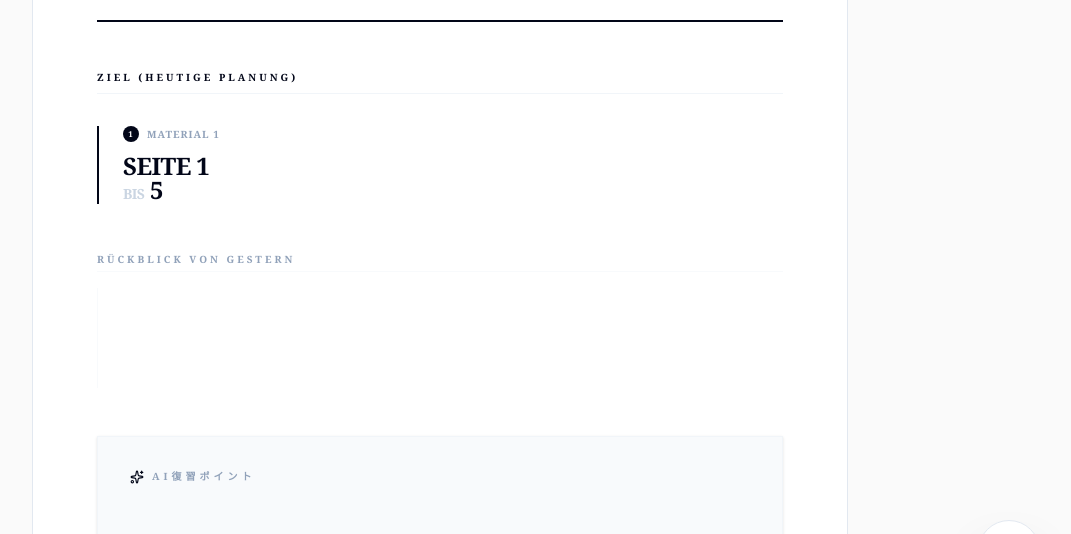
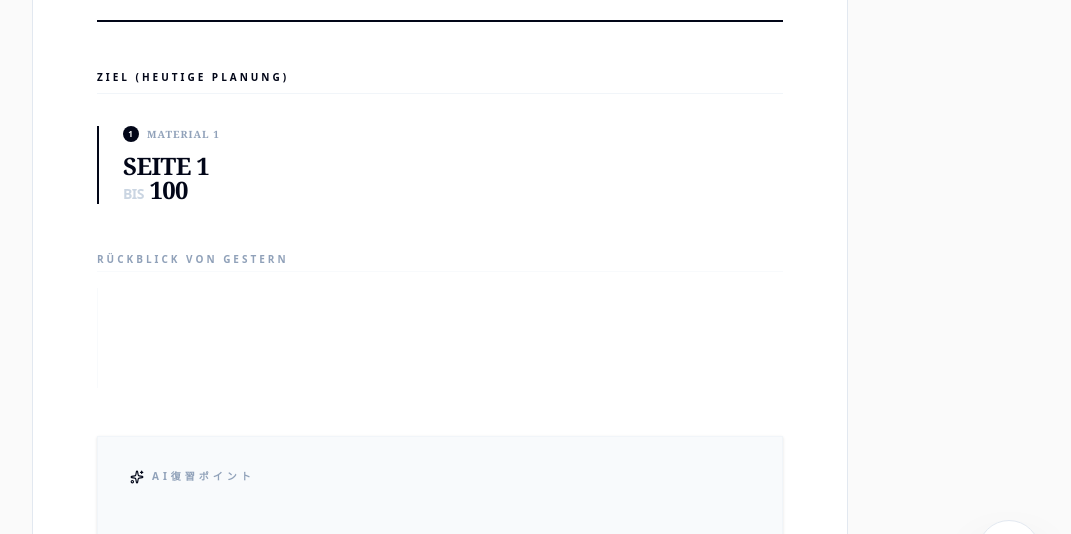
Before and after one commit to fumiya-tech-lab/learning, a Next.js app: page / in a window 1280 px wide. Shown: the part 178-712 px from the top of the page, without its empty margins (200-1271 px from the left). Built offline with nearby package versions, Linux system fonts and the light colour scheme.

Commit message:
Refactor Material type to use targetDate
Updated Material type to include targetDate instead of dailyPace. Adjusted related logic and UI elements to reflect this change.

```diff
--- a/app/page.tsx
+++ b/app/page.tsx
@@ -9,7 +9,7 @@ interface Material {
   name: string;
   totalPages: number;
   currentPage: number;
-  dailyPace: number;
+  targetDate: string;
 }
 
 export default function StudyKarteApp() {
@@ -17,9 +17,9 @@ export default function StudyKarteApp() {
   const [activeTab, setActiveTab] = useState<'karte' | 'analysis' | 'settings'>('karte');
   const [isAnalyzing, setIsAnalyzing] = useState(false);
 
-  // 状態管理
+  // 状態管理 (targetDateに一本化)
   const [materials, setMaterials] = useState<Material[]>([
-    { id: '1', name: "Material 1", totalPages: 100, currentPage: 0, dailyPace: 5 }
+    { id: '1', name: "Material 1", totalPages: 100, currentPage: 0, targetDate: "2025-12-31" }
   ]);
   const [fallCount, setFallCount] = useState(1);
   const [inputNote, setInputNote] = useState("");
@@ -28,6 +28,7 @@ export default function StudyKarteApp() {
   const [selectedImage, setSelectedImage] = useState<string | null>(null);
   const fileInputRef = useRef<HTMLInputElement>(null);
 
+  // 初回読み込み
   useEffect(() => {
     setMounted(true);
     const m = localStorage.getItem("karte_final_v15");
@@ -40,12 +41,25 @@ export default function StudyKarteApp() {
     if (c) setFallCount(Number(c));
   }, []);
 
+  // データ保存用
   const saveAllData = (updatedMaterials?: Material[], nextFallCount?: number) => {
     const dataToSave = updatedMaterials || materials;
     localStorage.setItem("karte_final_v15", JSON.stringify(dataToSave));
     localStorage.setItem("note_final_v15", storedReportNote);
     localStorage.setItem("ai_final_v15", JSON.stringify(aiExplanations));
     localStorage.setItem("fall_count_v15", String(nextFallCount || fallCount));
+  };
+
+  // 1日あたりの勉強量を計算するロジック
+  const calculateDailyPace = (m: Material) => {
+    const remainingPages = m.totalPages - m.currentPage;
+    const today = new Date();
+    const target = new Date(m.targetDate || "2025-12-31");
+    const diffTime = target.getTime() - today.getTime();
+    const diffDays = Math.ceil(diffTime / (1000 * 60 * 60 * 24));
+
+    if (diffDays <= 0) return remainingPages;
+    return Math.ceil(remainingPages / diffDays);
   };
 
   if (!mounted) return null;
@@ -79,7 +93,6 @@ export default function StudyKarteApp() {
   return (
     <div className="min-h-screen bg-[#FAFAFA] text-[#1A1A1A] font-serif">
 
-      {/* 1. Navigation */}
       <nav className="sticky top-0 z-20 bg-white border-b border-slate-100 px-8 py-3 flex justify-center gap-12 print:hidden shadow-sm">
         <button onClick={() => setActiveTab('karte')} className={`text-[10px] font-bold uppercase tracking-[0.2em] ${activeTab === 'karte' ? 'text-black border-b border-black' : 'text-slate-300'}`}>Karte</button>
         <button onClick={() => setActiveTab('analysis')} className={`text-[10px] font-bold uppercase tracking-[0.2em] ${activeTab === 'analysis' ? 'text-black border-b border-black' : 'text-slate-300'}`}>Analyse</button>
@@ -88,54 +101,52 @@ export default function StudyKarteApp() {
 
       <main className="max-w-4xl mx-auto p-4 md:p-10 pb-32 print:p-0">
 
-        {/* --- KARTE (学習カルテ本紙) --- */}
         {activeTab === 'karte' && (
           <div className="bg-white border border-slate-200 p-10 md:p-16 print:border-none print:p-0 min-h-[290mm] animate-in fade-in duration-700">
             <header className="flex justify-between items-end border-b-2 border-slate-950 pb-6 mb-12">
               <div className="space-y-0.5">
-                <h1 className="text-xl font-bold tracking-[0.3em] uppercase not-italic text-slate-950">学習カルテ</h1>
+                <h1 className="text-xl font-bold tracking-[0.3em] uppercase text-slate-950">学習カルテ</h1>
               </div>
               <div className="text-right text-[9px] font-mono text-slate-400 uppercase tracking-widest font-bold leading-tight">
-                {/* 以前の Täglicher Lernbericht を削除し、ここに FALL-NR. を配置 */}
                 FALL-NR. {fallCount.toString().padStart(4, '0')} <br />
                 {new Date().toLocaleDateString('de-DE')}
               </div>
             </header>
 
             <div className="space-y-12">
-              {/* ZIEL */}
               <section className="space-y-8">
-                <h3 className="text-[10px] font-bold uppercase tracking-[0.3em] text-slate-950 border-b border-slate-100 pb-2">Ziel (Heutige Planung)</h3>
+                <h3 className="text-[10px] font-bold uppercase tracking-[0.3em] text-slate-950 border-b border-slate-100 pb-2 font-sans">Ziel (Heutige Planung)</h3>
                 <div className="grid grid-cols-1 gap-10 pl-6 border-l-2 border-slate-950">
-                  {materials.map((m, idx) => (
+                  {materials.map((m, idx) => {
+                    const dailyGoal = calculateDailyPace(m);
+                    return (
                       <div key={m.id} className="space-y-3">
                         <p className="text-[10px] font-bold text-slate-400 uppercase tracking-widest flex items-center gap-2">
-                        <span className="bg-slate-950 text-white w-4 h-4 flex items-center justify-center rounded-full text-[8px]">{idx + 1}</span>
+                          <span className="bg-slate-950 text-white w-4 h-4 flex items-center justify-center rounded-full text-[8px] font-sans">{idx + 1}</span>
                           {m.name}
                         </p>
-                      <p className="text-2xl font-black tracking-tight leading-none text-slate-950 not-italic uppercase">
+                        <p className="text-2xl font-black tracking-tight leading-none text-slate-950 uppercase">
                           SEITE {m.currentPage + 1} <br />
-                        <span className="text-slate-300 text-sm">BIS</span> {Math.min(m.totalPages, m.currentPage + m.dailyPace)}
+                          <span className="text-slate-300 text-sm font-sans">BIS</span> {Math.min(m.totalPages, m.currentPage + dailyGoal)}
                         </p>
                       </div>
-                  ))}
+                    );
+                  })}
                 </div>
               </section>
 
-              {/* Rückblick */}
               <section className="space-y-4">
-                <h3 className="text-[10px] font-bold uppercase tracking-[0.3em] text-slate-400 border-b border-slate-50 pb-1">Rückblick von gestern</h3>
+                <h3 className="text-[10px] font-bold uppercase tracking-[0.3em] text-slate-400 border-b border-slate-50 pb-1 font-sans">Rückblick von gestern</h3>
                 <div className="text-[12px] leading-relaxed italic text-slate-700 whitespace-pre-wrap pl-6 border-l border-slate-50 min-h-[100px]">
                   {storedReportNote || ""}
                 </div>
               </section>
 
-              {/* AI復習ポイント */}
               <section className="p-8 bg-slate-50 border border-slate-100 shadow-sm">
-                <h3 className="text-[10px] font-bold uppercase tracking-[0.4em] mb-6 flex items-center gap-2 text-slate-400">
+                <h3 className="text-[10px] font-bold uppercase tracking-[0.4em] mb-6 flex items-center gap-2 text-slate-400 font-sans">
                   <Sparkles className="w-3.5 h-3.5 text-slate-950" /> AI復習ポイント
                 </h3>
-                <ul className="space-y-6 text-[12px] leading-relaxed text-slate-900 pl-6 border-l border-slate-300 font-serif">
+                <ul className="space-y-6 text-[12px] leading-relaxed text-slate-900 pl-6 border-l border-slate-300">
                   {aiExplanations.map((t, i) => (
                     <li key={i} className={t.startsWith('●') ? "font-bold mt-4" : "italic ml-4 text-slate-600"}>{t}</li>
                   ))}
@@ -145,16 +156,15 @@ export default function StudyKarteApp() {
           </div>
         )}
 
-        {/* --- ANALYSIS --- */}
         {activeTab === 'analysis' && (
-          <div className="space-y-10 animate-in slide-in-from-bottom-2 duration-500 font-sans">
-            <h2 className="text-[10px] font-bold text-slate-300 uppercase tracking-widest border-b pb-2">Dokumentation ＆ Analyse</h2>
+          <div className="space-y-10 animate-in slide-in-from-bottom-2 duration-500">
+            <h2 className="text-[10px] font-bold text-slate-300 uppercase tracking-widest border-b pb-2 font-sans">Dokumentation ＆ Analyse</h2>
             <section className="bg-white border border-slate-200 p-8 md:p-12 space-y-12 shadow-sm">
-              <div onClick={() => fileInputRef.current?.click()} className="border-2 border-dashed border-slate-100 h-64 flex items-center justify-center cursor-pointer hover:bg-slate-50 transition-all rounded-sm overflow-hidden text-slate-300 text-[9px] font-bold uppercase tracking-widest">
+              <div onClick={() => fileInputRef.current?.click()} className="border-2 border-dashed border-slate-100 h-64 flex items-center justify-center cursor-pointer hover:bg-slate-50 transition-all rounded-sm overflow-hidden text-slate-300 text-[9px] font-bold uppercase tracking-widest font-sans">
                 {selectedImage ? <img src={selectedImage} alt="Preview" className="h-full object-contain p-2" /> : "Screenshot hochladen"}
                 <input type="file" ref={fileInputRef} onChange={(e) => { const f=e.target.files?.[0]; if(f){ const r=new FileReader(); r.onloadend=()=>setSelectedImage(r.result as string); r.readAsDataURL(f); } }} className="hidden" accept="image/*" />
               </div>
-              <div className="space-y-8">
+              <div className="space-y-8 font-sans">
                 {materials.map(m => (
                   <div key={m.id} className="space-y-4 bg-slate-50/50 p-6 border border-slate-100">
                     <div className="flex justify-between items-center text-[11px] font-bold uppercase">
@@ -169,39 +179,46 @@ export default function StudyKarteApp() {
                 ))}
               </div>
               <textarea value={inputNote} onChange={(e) => setInputNote(e.target.value)} placeholder="Notizen..." className="w-full h-48 p-6 text-sm italic bg-[#FDFDFD] border border-slate-50 outline-none resize-none" />
-              <button onClick={runAiAnalysis} disabled={isAnalyzing} className="w-full py-5 bg-slate-900 text-white text-[10px] font-bold uppercase tracking-[0.4em] hover:bg-black transition-all">
+              <button onClick={runAiAnalysis} disabled={isAnalyzing} className="w-full py-5 bg-slate-900 text-white text-[10px] font-bold uppercase tracking-[0.4em] hover:bg-black transition-all font-sans">
                 {isAnalyzing ? "Analysiere..." : "Sichern ＆ Analyse"}
               </button>
             </section>
           </div>
         )}
 
-        {/* --- SETUP --- */}
         {activeTab === 'settings' && (
-          <div className="space-y-8 animate-in slide-in-from-bottom-2 duration-500 font-sans">
-            <header className="border-b border-slate-100 pb-2 flex justify-between items-end text-[10px] font-bold text-slate-300 uppercase tracking-widest">
+          <div className="space-y-8 animate-in slide-in-from-bottom-2 duration-500">
+            <header className="border-b border-slate-100 pb-2 flex justify-between items-end text-[10px] font-bold text-slate-300 uppercase tracking-widest font-sans">
                <span>Setup</span>
-               <button onClick={() => { saveAllData(); alert("Gespeichert."); }} className="bg-slate-900 text-white px-4 py-2 hover:bg-black">
+               <button onClick={() => { saveAllData(); alert("Gespeichert."); }} className="bg-slate-900 text-white px-4 py-2 hover:bg-black font-sans">
                  <Save className="w-3 h-3 inline mr-2" /> Speichern
                </button>
             </header>
-            <div className="grid grid-cols-1 gap-6">
+            <div className="grid grid-cols-1 gap-6 font-sans">
               {materials.map((m, idx) => (
                 <div key={m.id} className="bg-white border border-slate-200 p-10 flex flex-col gap-8 shadow-sm">
                   <div className="flex justify-between items-center border-b border-slate-50 pb-4">
                     <div className="flex-grow">
-                      <span className="text-[9px] font-mono text-slate-300 uppercase">Material 0{idx+1}</span>
+                      <span className="text-[9px] font-mono text-slate-300 uppercase font-sans">Material 0{idx+1}</span>
                       <input type="text" value={m.name} onChange={(e) => updateMaterial(m.id, 'name', e.target.value)} className="block w-full text-lg font-bold bg-transparent outline-none" />
                     </div>
                     <button onClick={() => setMaterials(materials.filter(mat => mat.id !== m.id))} className="text-slate-200 hover:text-red-500 ml-4"><Trash2 className="w-5 h-5" /></button>
                   </div>
-                  <div className="grid grid-cols-2 gap-12 text-[9px] font-bold text-slate-300 uppercase">
-                    <div><label>Seiten gesamt</label><input type="number" value={m.totalPages} onChange={(e) => updateMaterial(m.id, 'totalPages', Number(e.target.value))} className="w-full text-2xl font-black border-b border-slate-100 outline-none text-slate-900" /></div>
-                    <div><label>Tagesziel</label><input type="number" value={m.dailyPace} onChange={(e) => updateMaterial(m.id, 'dailyPace', Number(e.target.value))} className="w-full text-2xl font-black border-b border-slate-100 outline-none text-slate-900" /></div>
+                  <div className="grid grid-cols-2 gap-12 text-[9px] font-bold text-slate-300 uppercase tracking-widest font-sans">
+                    <div><label>Seiten gesamt</label><input type="number" value={m.totalPages} onChange={(e) => updateMaterial(m.id, 'totalPages', Number(e.target.value))} className="w-full text-2xl font-black border-b border-slate-100 outline-none text-slate-900 font-sans" /></div>
+                    <div>
+                      <label>Ziel-Datum</label>
+                      <input
+                        type="date"
+                        value={m.targetDate}
+                        onChange={(e) => updateMaterial(m.id, 'targetDate', e.target.value)}
+                        className="w-full text-2xl font-black border-b border-slate-100 outline-none bg-transparent text-slate-900 font-sans"
+                      />
+                    </div>
                   </div>
                 </div>
               ))}
-              <button onClick={() => setMaterials([...materials, { id: Date.now().toString(), name: "Material", totalPages: 100, currentPage: 0, dailyPace: 5 }])} className="w-full py-4 border-2 border-dashed border-slate-200 text-slate-300 text-[10px] font-bold uppercase hover:border-slate-950">+ Hinzufügen</button>
+              <button onClick={() => setMaterials([...materials, { id: Date.now().toString(), name: "Material", totalPages: 100, currentPage: 0, targetDate: "2025-12-31" }])} className="w-full py-4 border-2 border-dashed border-slate-200 text-slate-300 text-[10px] font-bold uppercase hover:border-slate-950 font-sans transition-all">+ Hinzufügen</button>
             </div>
           </div>
         )}
```
Lines whose indentation alone changed are shown as unchanged.
